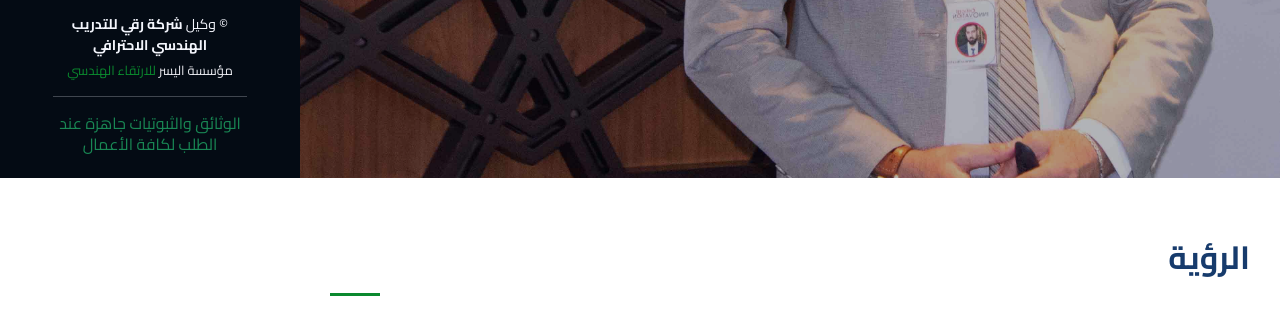
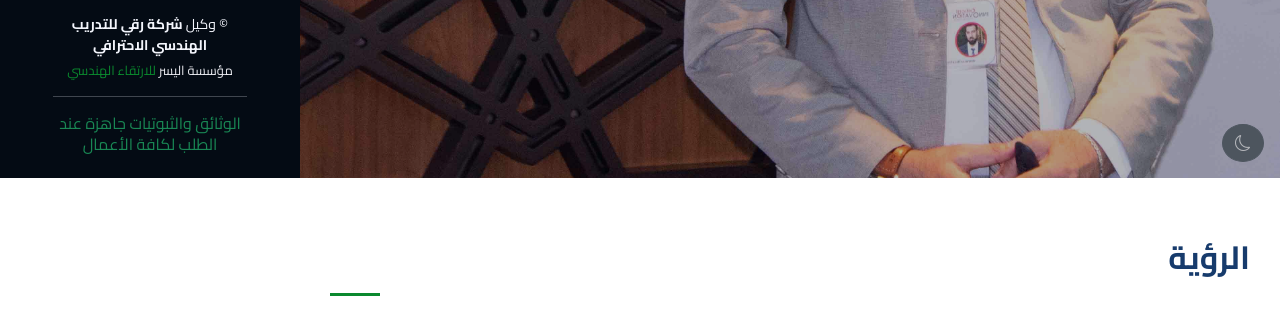
Before and after one commit to tammamalbony/oalhenany.tiptreks.com, a PHP site: page / in a window 1280 px wide. Shown: the part 622-936 px from the top of the page. Run offline with PHP 8.4, Linux system fonts and the light colour scheme.

Commit message:
Add dark mode toggle

```diff
--- /dev/null
+++ b/assets/css/theme.css
@@ -0,0 +1,24 @@
+body.dark-mode {
+  background-color: #121212;
+  color: #f0f0f0;
+}
+
+body.dark-mode a {
+  color: #9be7ff;
+}
+
+body.dark-mode a:hover {
+  color: #c3f9ff;
+}
+
+body.dark-mode #header {
+  background: #1f1f1f;
+}
+
+body.dark-mode .section-bg {
+  background: #1d1d1d;
+}
+
+body.dark-mode .portfolio #portfolio-flters {
+  background: #2b2b2b;
+}
--- /dev/null
+++ b/assets/js/theme-toggle.js
@@ -0,0 +1,15 @@
+(function() {
+  const btn = document.getElementById('theme-toggle-btn');
+  if (!btn) return;
+  const apply = (theme) => {
+    document.body.classList.toggle('dark-mode', theme === 'dark');
+    btn.innerHTML = theme === 'dark' ? '<i class="bi bi-sun"></i>' : '<i class="bi bi-moon"></i>';
+  };
+  let theme = localStorage.getItem('theme') || 'light';
+  apply(theme);
+  btn.addEventListener('click', () => {
+    theme = theme === 'light' ? 'dark' : 'light';
+    localStorage.setItem('theme', theme);
+    apply(theme);
+  });
+})();
--- a/index.php
+++ b/index.php
@@ -398,6 +398,11 @@ require_once "website_data.php"; ?>
       <?php echo $lang === 'ar' ? 'EN' : 'ع'; ?>
     </button>
   </div>
+  <div id="theme-switch" class="position-fixed bottom-0 <?php echo $lang === 'ar' ? 'end-0' : 'start-0'; ?> m-3">
+    <button class="btn btn-secondary rounded-circle" id="theme-toggle-btn" title="Toggle theme">
+      <i class="bi bi-moon"></i>
+    </button>
+  </div>
   <script>
     document.querySelectorAll('.lang-switch-btn').forEach(function(btn) {
       btn.addEventListener('click', function() {
--- a/website_data.php
+++ b/website_data.php
@@ -156,6 +156,7 @@ $head         = <<<HTML
 <link href="https://cdn.jsdelivr.net/npm/swiper@10/swiper-bundle.min.css" rel="stylesheet" >
 <link href="assets/css/styles.css" rel="stylesheet">
 <link href="assets/css/userx.css" rel="stylesheet">
+<link href="assets/css/theme.css" rel="stylesheet">
 HTML;
 
 $end = '
@@ -170,6 +171,7 @@ $end = '
 <script src="./assets/vendor/typed.js/typed.umd.js"></script>
 <script src="./assets/vendor/waypoints/noframework.waypoints.js"></script>
 <script src="./assets/vendor/php-email-form/validate.js"></script>
+<script src="assets/js/theme-toggle.js"></script>
 <script src="assets/js/mainx.js"></script>';
 
 $footer = '<div class="container">'
```
